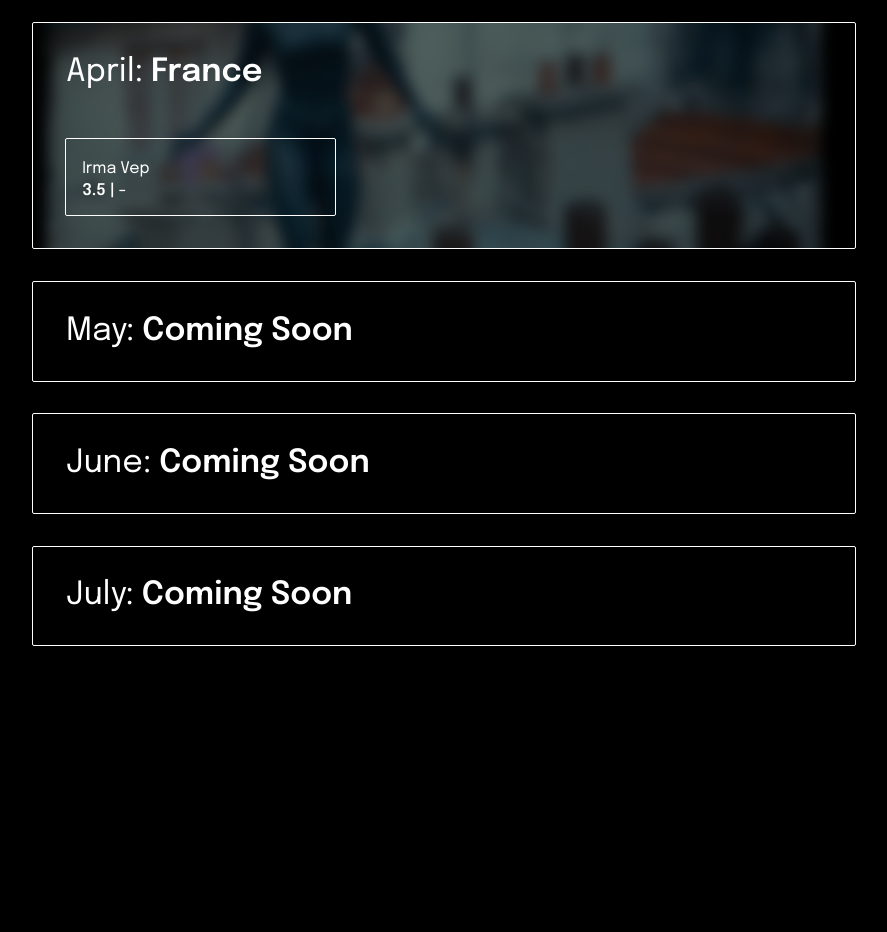
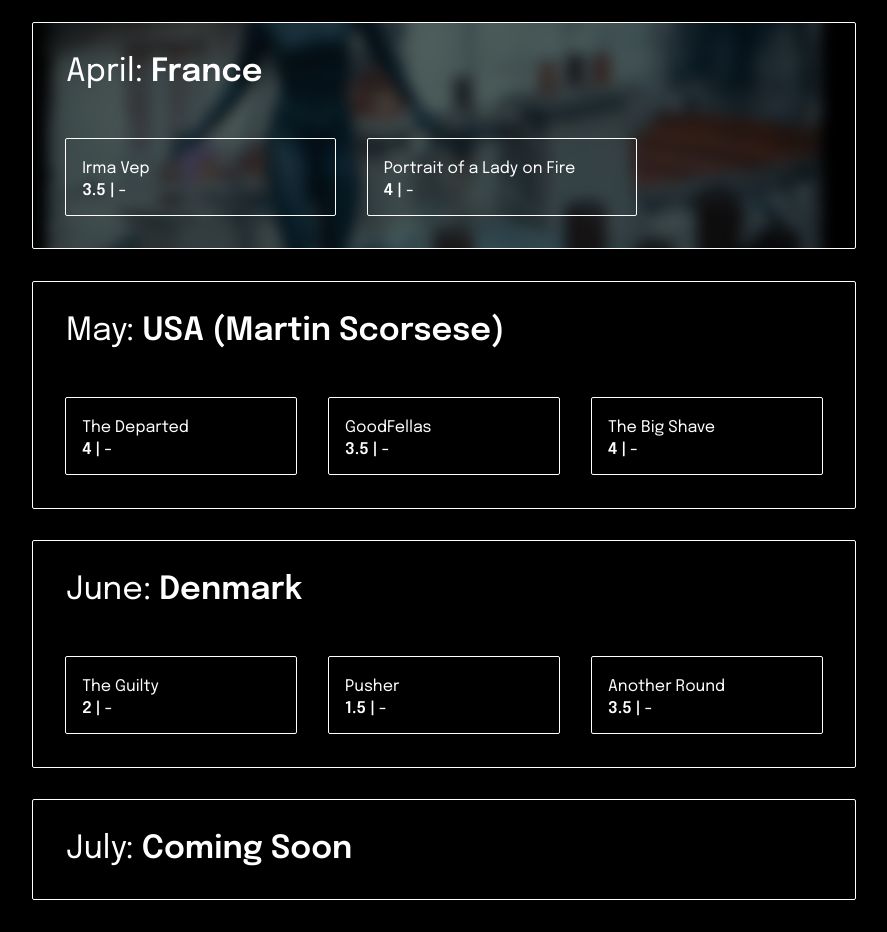
Before and after one commit to imo-jpg/WWMC, a plain HTML site: page index.html in a window 1280 px wide. Shown: the part 1400-2332 px from the top of the page, without its empty margins (196-1083 px from the left). Before the commit the page ends 2078 px from the top, so only its background shows below. Drawn offline with nearby package versions, Linux system fonts and the light colour scheme.

Commit message:
adds new months' movies

```diff
--- a/index.html
+++ b/index.html
@@ -134,21 +134,45 @@
                     <p>Irma Vep</p>
                     <p><span>3.5 | -</span></p>
                 </div>
-                <!-- <div class="movieBox">
-                    <p>TBD</p>
-                    <p><span>| -</span></p>
+                <div class="movieBox">
+                    <p>Portrait of a Lady on Fire</p>
+                    <p><span>4 | -</span></p>
                 </div>
-                <div class="movieBox">
-                    <p>TBD</p>
-                    <p><span>| -</span></p>
-                </div> -->
             </div>
         </div>
         <div class="month" id="may">
-            <h2 class="monthHeader">May: <span>Coming Soon</span></h2>
+            <h2 class="monthHeader">May: <span>USA (Martin Scorsese)</span></h2>
+            <div class="movieContainer">
+                <div class="movieBox">
+                    <p>The Departed</p>
+                    <p><span>4 | -</span></p>
+                </div>
+                <div class="movieBox">
+                    <p>GoodFellas</p>
+                    <p><span>3.5 | -</span></p>
+                </div>
+                <div class="movieBox">
+                    <p>The Big Shave</p>
+                    <p><span>4 | -</span></p>
+                </div>
+            </div>
         </div>
         <div class="month" id="jun">
-            <h2 class="monthHeader">June: <span>Coming Soon</span></h2>
+            <h2 class="monthHeader">June: <span>Denmark</span></h2>
+            <div class="movieContainer">
+                <div class="movieBox">
+                    <p>The Guilty</p>
+                    <p><span>2 | -</span></p>
+                </div>
+                <div class="movieBox">
+                    <p>Pusher</p>
+                    <p><span>1.5 | -</span></p>
+                </div>
+                <div class="movieBox">
+                    <p>Another Round</p>
+                    <p><span>3.5 | -</span></p>
+                </div>
+            </div>
         </div>
         <div class="month" id="jul">
             <h2 class="monthHeader">July: <span>Coming Soon</span></h2>
```
